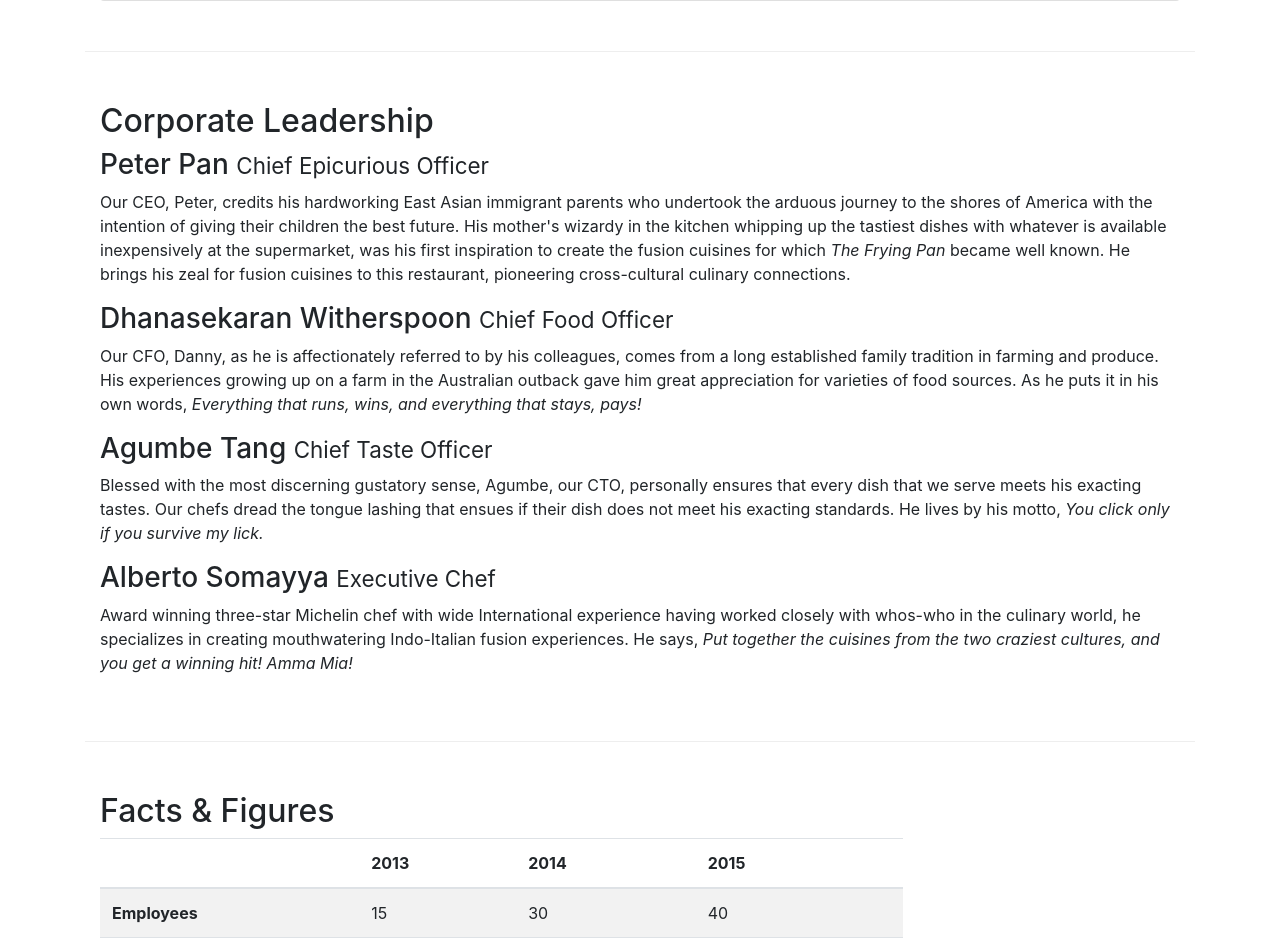
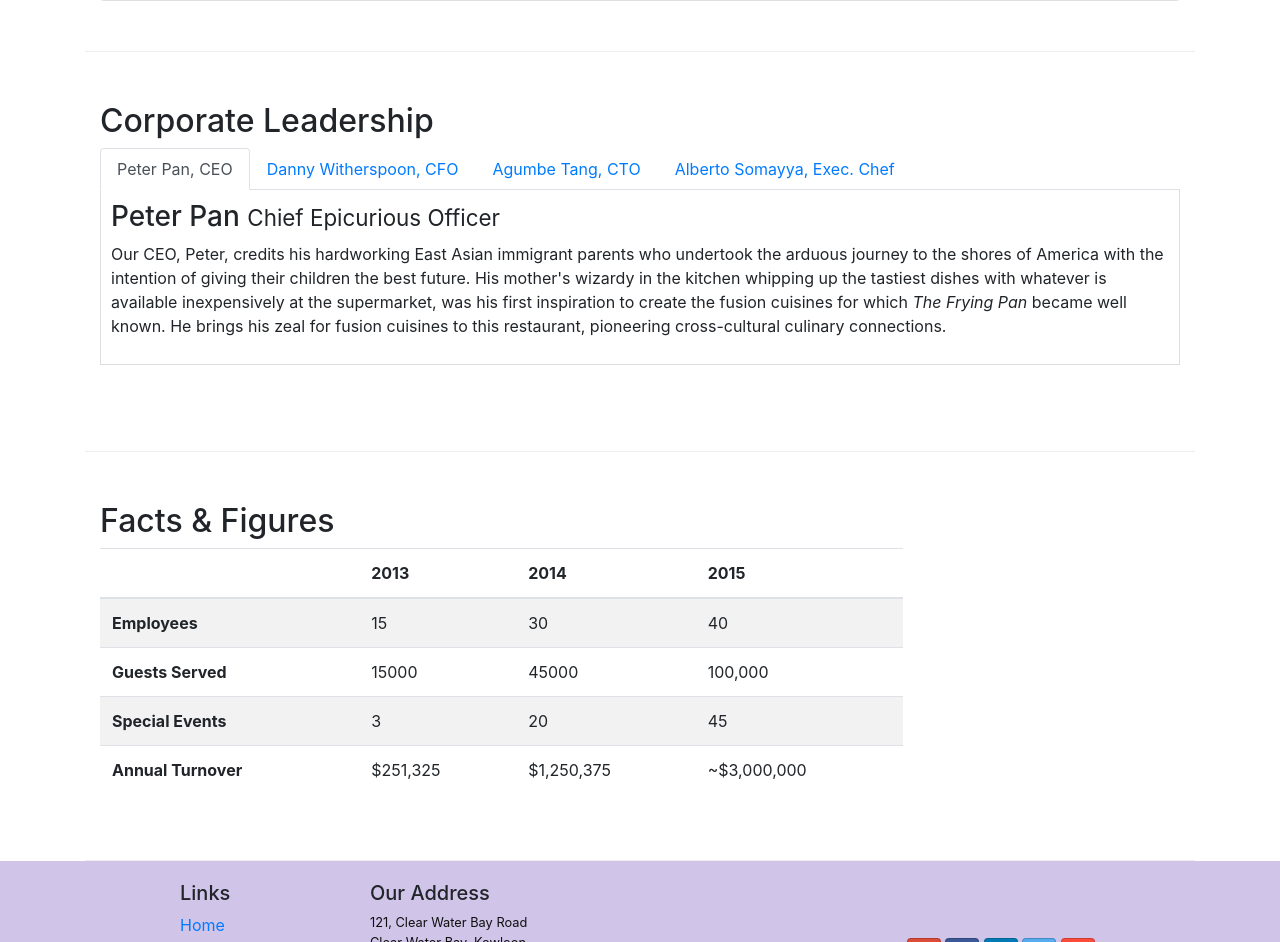
Before and after one commit to giampaolopisapia/bootstrap-repo, a website: page aboutus.html in a window 1280 px wide. Shown: the part 856-1798 px from the top of the page. Drawn offline with nearby package versions, Linux system fonts and the light colour scheme.

Commit message:
Nav Tabs

```diff
--- a/aboutus.html
+++ b/aboutus.html
@@ -94,18 +94,45 @@
             </div>
         </div>
 
-
-        <div class="row row-content align-items-center">
-            <div class="col-12">
+        <div class="row row-content">
+            <div class="col">
                 <h2>Corporate Leadership</h2>
+                <ul class="nav nav-tabs">
+                    <li class="nav-item">
+                      <a class="nav-link active" href="#peter"
+                        role="tab" data-toggle="tab">Peter Pan, CEO</a>
+                    </li>
+                    <li class="nav-item">
+                      <a class="nav-link" href="#danny" role="tab"
+                        data-toggle="tab">Danny Witherspoon, CFO</a>
+                    </li>
+                    <li class="nav-item">
+                      <a class="nav-link" href="#agumbe"role="tab"
+                        data-toggle="tab">Agumbe Tang, CTO</a>
+                    </li>
+                    <li class="nav-item">
+                      <a class="nav-link" href="#alberto" role="tab"
+                        data-toggle="tab">Alberto Somayya, Exec. Chef</a>
+                    </li>
+                </ul>
+                <div class="tab-content">
+                  <div role="tabpanel" class="tab-pane fade show active" id="peter">
                     <h3>Peter Pan <small>Chief Epicurious Officer</small></h3>
                     <p class="hidden-xs-down">Our CEO, Peter, credits his hardworking East Asian immigrant parents who undertook the arduous journey to the shores of America with the intention of giving their children the best future. His mother's wizardy in the kitchen whipping up the tastiest dishes with whatever is available inexpensively at the supermarket, was his first inspiration to create the fusion cuisines for which <em>The Frying Pan</em> became well known. He brings his zeal for fusion cuisines to this restaurant, pioneering cross-cultural culinary connections.</p>
+                  </div>
+                  <div role="tabpanel" class="tab-pane fade" id="danny">
                     <h3>Dhanasekaran Witherspoon <small>Chief Food Officer</small></h3>
                     <p class="hidden-xs-down">Our CFO, Danny, as he is affectionately referred to by his colleagues, comes from a long established family tradition in farming and produce. His experiences growing up on a farm in the Australian outback gave him great appreciation for varieties of food sources. As he puts it in his own words, <em>Everything that runs, wins, and everything that stays, pays!</em></p>
+                  </div>
+                  <div role="tabpanel" class="tab-pane fade" id="agumbe">
                   <h3>Agumbe Tang <small>Chief Taste Officer</small></h3>
                   <p class="hidden-xs-down">Blessed with the most discerning gustatory sense, Agumbe, our CTO, personally ensures that every dish that we serve meets his exacting tastes. Our chefs dread the tongue lashing that ensues if their dish does not meet his exacting standards. He lives by his motto, <em>You click only if you survive my lick.</em></p>
+                </div>
+                <div role="tabpanel" class="tab-pane fade" id="alberto">
                   <h3>Alberto Somayya <small>Executive Chef</small></h3>
                   <p class="hidden-xs-down">Award winning three-star Michelin chef with wide International experience having worked closely with whos-who in the culinary world, he specializes in creating mouthwatering Indo-Italian fusion experiences. He says, <em>Put together the cuisines from the two craziest cultures, and you get a winning hit! Amma Mia!</em></p>
+                </div>
+              </div>
             </div>
        </div>
 
--- a/css/styles.css
+++ b/css/styles.css
@@ -37,3 +37,10 @@ body{
 .navbar-inverse {
      background-color: #512DA8;
 }
+
+.tab-content {
+  border-left: 1px solid #ddd;
+  border-right: 1px solid #ddd;
+  border-bottom: 1px solid #ddd;
+  padding: 10px;
+}
```
Lines whose indentation alone changed are shown as unchanged.
